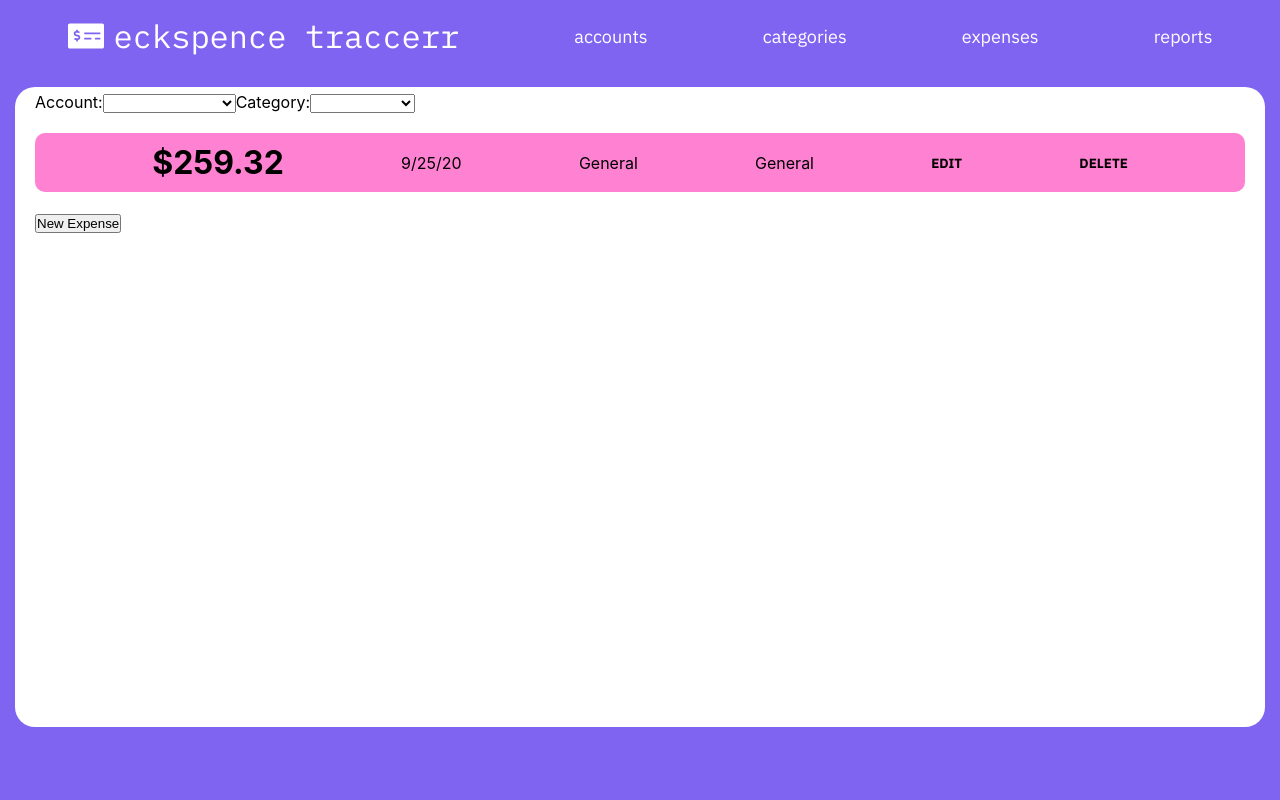
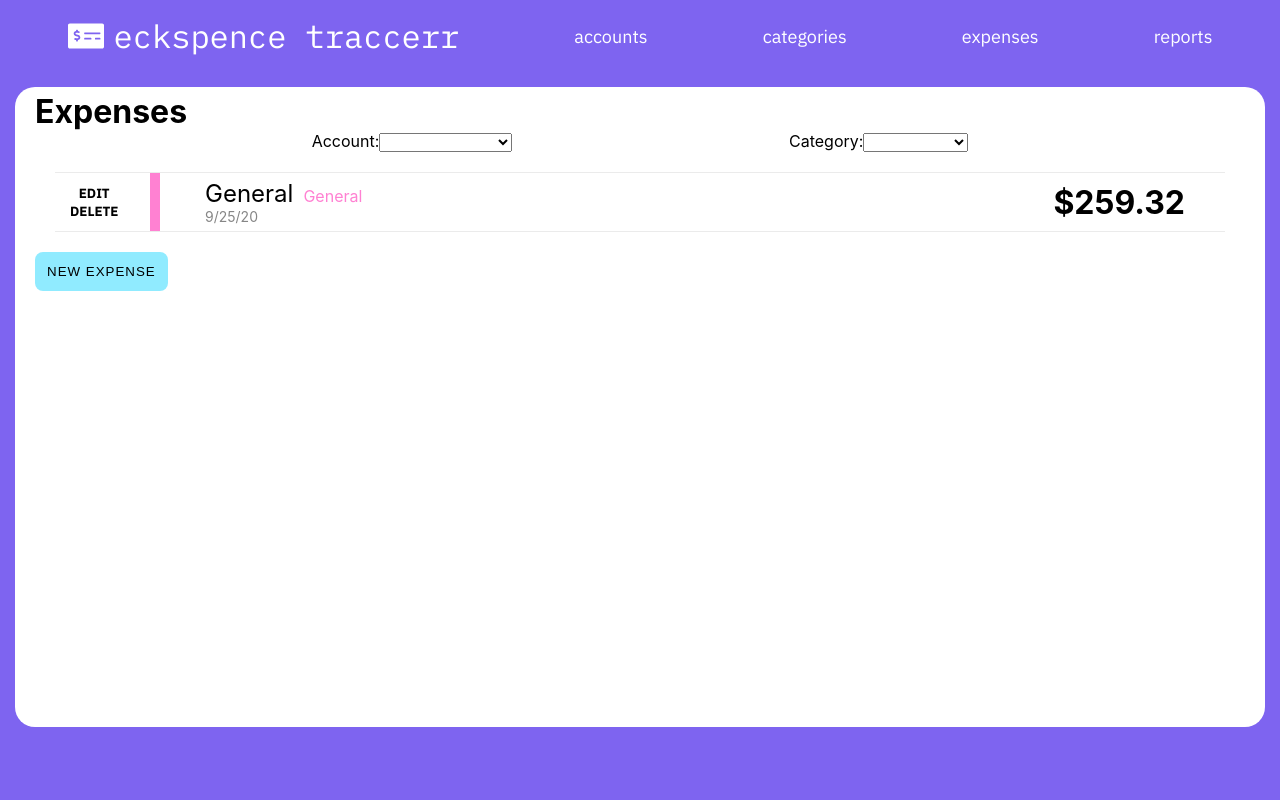
Before and after one commit to DBsaiyan1321/eckspence-traccerr, a React (Create React App) app: page /#/expenses in a window 1280 px wide. Shown: the top 800 px of the page. Built offline with nearby package versions, Linux system fonts and the light colour scheme.

Commit message:
Expenses Styling

```diff
--- a/package.json
+++ b/package.json
@@ -11,7 +11,8 @@
     "react-fa-icon-picker": "^1.0.3",
     "react-icons": "^3.11.0",
     "react-router-dom": "^5.2.0",
-    "react-scripts": "3.4.3"
+    "react-scripts": "3.4.3",
+    "react-uuid": "^1.0.2"
   },
   "scripts": {
     "start": "react-scripts start",
--- a/src/Components/Expenses/ExpensesForm.js
+++ b/src/Components/Expenses/ExpensesForm.js
@@ -18,7 +18,7 @@ const ExpensesForm = props => {
             setAccountId(props.expense.accountId);
             setColor(props.expense.color)
             // setDateCreated(!!props.expense.date);
-            setDateCreated(!!props.expense.date);
+            setDateCreated(props.expense.date);
         }
     }, [])
 
@@ -78,16 +78,17 @@ const ExpensesForm = props => {
     }
 
     return (
-        <form onSubmit={action}>
-            <label htmlFor="color">Color: </label>
+        <form className="form" onSubmit={action}>
+            <label htmlFor="color">Color:
                 <input type="color" id="color" name="color" value={color} onChange={e => setColor(e.target.value)} />
+            </label>
 
             <input onChange={e => setAmount(e.target.value)} type="text" value={amount} placeholder="Amount" required="required" />
 
             {/* <label htmlFor="dateCreate">Date</label>
             <input onChange={() => setDateCreated(!dateCreated)} type="checkbox" id="dateCreated" name="dateCreated" /> */}
 
-            <label htmlFor="accountId">Account</label>
+            <label htmlFor="accountId">Account:
                 <select id="accountId" onChange={e => setAccountId(e.target.value)} >
                     {
                         Object.keys(global.globalState.accounts).map(accountId => {
@@ -95,8 +96,9 @@ const ExpensesForm = props => {
                         })
                     }
                 </select>
+            </label>
 
-            <label htmlFor="categoryId">Category</label>
+            <label htmlFor="categoryId">Category:
                 <select id="categoryId" onChange={e => setCategoryId(e.target.value)}>
                     {
                         Object.keys(global.globalState.categories).map(categoryId => {
@@ -104,13 +106,14 @@ const ExpensesForm = props => {
                         })
                     }
                 </select>
+            </label>
 
-            <input type="submit" value={props.formType} />
+            <input className="button" type="submit" value={props.formType} />
 
             {
                 props.formType === "create" ?
-                    <button onClick={cancelCreate}>Cancel</button> :
-                    <button onClick={cancelEdit}>Cancel</button>
+                    <button className="button" onClick={cancelCreate}>Cancel</button> :
+                    <button className="button" onClick={cancelEdit}>Cancel</button>
             }
         </form>
     )
--- a/src/Components/Expenses/ExpensesPage.css
+++ b/src/Components/Expenses/ExpensesPage.css
@@ -7,19 +7,78 @@
     padding: 5px 20px;
 }
 
-.expenses-page-item {
-    border-radius: 10px;
+.filters {
     display: flex;
     justify-content: space-evenly;
+}
+
+.expenses-page-list {
+    margin: 20px;
+}
+
+.expenses-page-item {
+    /* border-radius: 10px;  */
+    display: flex;
+    /* justify-content: flex-end; */
     align-items: center;
     padding: 10px 0;
-    margin: 20px 0;
+    /* margin: 20px 0; */
     transition: all .2s ease-in-out;
+    border: 1px solid #00000014;
+    border-left: none;
+    border-right: none;
+    position: relative;
+    background-color: white;
+    height: 60px;
 }
 
 .expenses-page-item:hover {
-    transform: scale(1.05) translateY(-5px);
+    transform: scale(1.01) translateY(-5px);
     box-shadow: 0px 5px 2px #00000059;
+}
+
+.colored-bar {
+    height: 100%;
+    /* height: 50px; */
+    width: 10px;
+    position: absolute;
+    left: 95px;
+}
+
+.expenses-page-item-info {
+    position: absolute;
+    left: 150px;
+}
+
+.expenses-page-item-acc-and-cat {
+    display: flex;
+    align-items: baseline;
+}
+
+.expenses-page-item-acc {
+    font-size: 24px;
+}
+
+.expenses-page-item-cat {
+    font-size: 16px;
+    margin-left: 10px;
+}
+
+.expenses-page-item-date {
+    font-size: 14px;
+    color: #868686;
+}
+
+.expenses-page-item-amount {
+    position: absolute;
+    right: 40px;
+}
+
+.buttons {
+    display: flex;
+    flex-direction: column;
+    position: absolute;
+    left: 15px;
 }
 
 .button {
@@ -29,4 +88,37 @@
     color: black;
     font-weight: 600;
     font-family: 'IBM Plex Sans', sans-serif;
+    cursor: pointer;
+    transition: color .18s ease-in-out;
 }
+
+.button:hover {
+    color: rgb(126, 100, 240);
+}
+
+.new-button {
+    background-color: #90ebff;
+    border: none;
+    border-radius: 8px;
+    padding: 12px;
+    color: black;
+    text-transform: uppercase;
+    letter-spacing: 1px;
+    cursor: pointer;
+    transition: background-color .18s ease-in-out;
+}
+
+.new-button:hover {
+    background-color: rgb(126, 100, 240);
+}
+
+
+.form {
+    height: 60px;
+    display: flex;
+    align-items: center;
+    border: 1px solid #00000014;
+    border-left: none;
+    border-right: none;
+    justify-content: space-evenly;
+}
--- a/src/Components/Expenses/ExpensesPage.js
+++ b/src/Components/Expenses/ExpensesPage.js
@@ -6,6 +6,7 @@ import ExpensesForm from "./ExpensesForm";
 import Header from "../Header";
 import TrackerContext from "../../Context/TrackerContext";
 import { ADD_EXPENSE, ADD_EXPENSES, DELETE_EXPENSE } from "../../Context/reducers";
+import uuid from "react-uuid";
 
 const ExpensesPage = props => {
     const [expenses, setExpenses] = useState({});
@@ -19,7 +20,7 @@ const ExpensesPage = props => {
     }
 
     const createExpense = () => {
-        let newId = Object.keys(global.globalState.expenses).length + 1;
+        let newId = uuid();
         let expense = { id: newId, formType: "create" };
         global.dispatch({ type: ADD_EXPENSE, expense })
     }
@@ -34,7 +35,10 @@ const ExpensesPage = props => {
 
     return (
         <div className="expenses-page">
-            <label htmlFor="accountFilter">Account:</label>
+            <h1>Expenses</h1>
+            <div className="filters">
+                <label htmlFor="accountFilter">
+                    Account:
                     <select id="accountFilter" onChange={e => setAccountFilter(e.target.value)} value={accountFilter}>
                         <option value=""></option>
                         {
@@ -43,8 +47,10 @@ const ExpensesPage = props => {
                             })
                         }
                     </select>
+                </label>
 
-            <label htmlFor="categoryFilter">Category:</label>
+                <label htmlFor="categoryFilter">
+                    Category:
                     <select id="categoryFilter" onChange={e => setCategoryFilter(e.target.value)} value={categoryFilter}>
                         <option value=""></option>
                         {
@@ -53,7 +59,10 @@ const ExpensesPage = props => {
                             })
                         }
                     </select>
+                </label>
+            </div>
 
+            <ul className="expenses-page-list">
             {
                 Object.keys(global.globalState.expenses).map(expenseId => {
                     let expense = global.globalState.expenses[expenseId];
@@ -80,8 +89,9 @@ const ExpensesPage = props => {
                         null
                 })
             }
+            </ul>
 
-            <button onClick={createExpense}>New Expense</button>
+            <button className="new-button" onClick={createExpense}>New Expense</button>
         </div>
     )
 };
--- a/src/Components/Expenses/ExpensesPageItem.js
+++ b/src/Components/Expenses/ExpensesPageItem.js
@@ -10,6 +10,10 @@ const ExpensesPageItem = props => {
         backgroundColor: props.expense.color
     };
 
+    const catStyle = {
+        color: props.expense.color
+    };
+
     const cancelEdit = () => {
         setEdit(!edit);
     }
@@ -18,13 +22,22 @@ const ExpensesPageItem = props => {
         edit ?
             <ExpensesForm formType="edit" id={props.expense.id} expense={props.expense} cancelEdit={cancelEdit} editExpense={props.editExpense} />
             :
-            <div style={divStyle} className="expenses-page-item">
-                <h1>{`$${props.expense.amount}`}</h1>
-                <p>{props.expense.date}</p>
-                <p>{props.category}</p>
-                <p>{props.account}</p>
-                <button onClick={() => setEdit(!edit)} className="button">Edit</button>
-                <button onClick={() => props.deleteExpense(props.expense.id)} className="button">Delete</button>
+            // <div className="expenses-page-item">
+            // <div style={divStyle} className="expenses-page-item">
+            <div className="expenses-page-item">
+                <div className="buttons">
+                    <button onClick={() => setEdit(!edit)} className="button">Edit</button>
+                    <button onClick={() => props.deleteExpense(props.expense.id)} className="button">Delete</button>
+                </div>
+                <div className="colored-bar" style={divStyle}></div>
+                <div className="expenses-page-item-info">
+                    <div className="expenses-page-item-acc-and-cat">
+                        <p className="expenses-page-item-acc">{props.account}</p>
+                        <p style={catStyle} className="expenses-page-item-cat">{props.category}</p>
+                    </div>
+                    <p className="expenses-page-item-date">{props.expense.date}</p>
+                </div>
+                <h1 className="expenses-page-item-amount">{`$${props.expense.amount}`}</h1>
             </div>
     )
 };
```
Also changed, not shown: 1 other file (tests, documents, lock files or other folders). Lines whose indentation alone changed are shown as unchanged.
